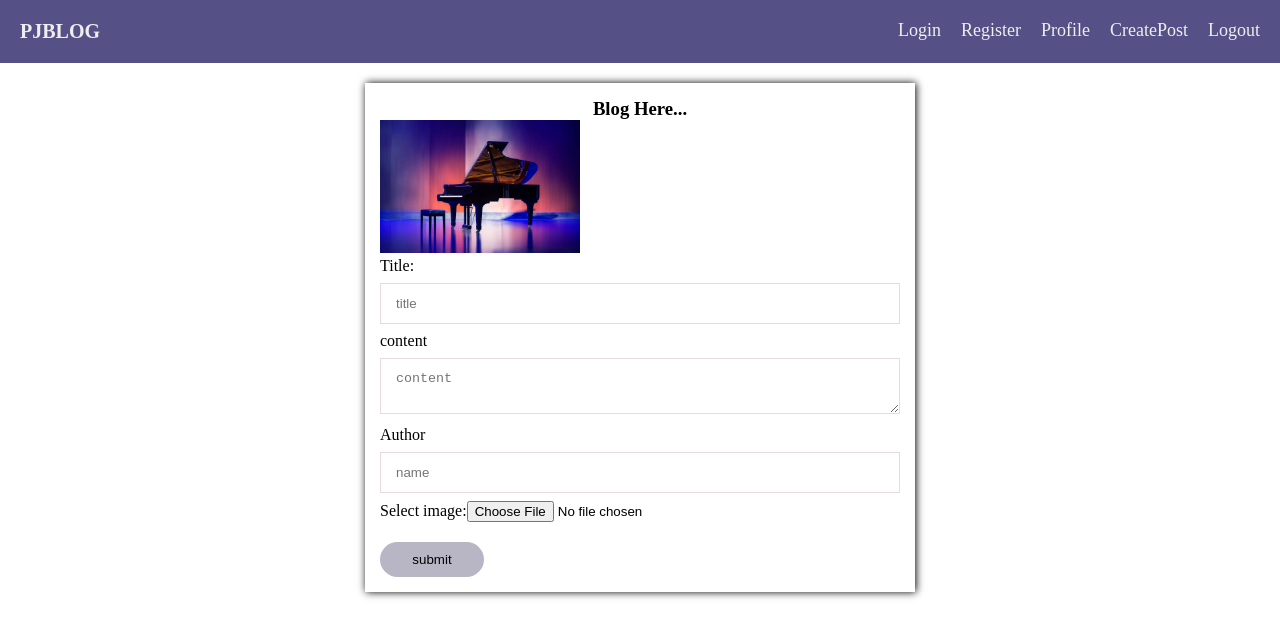
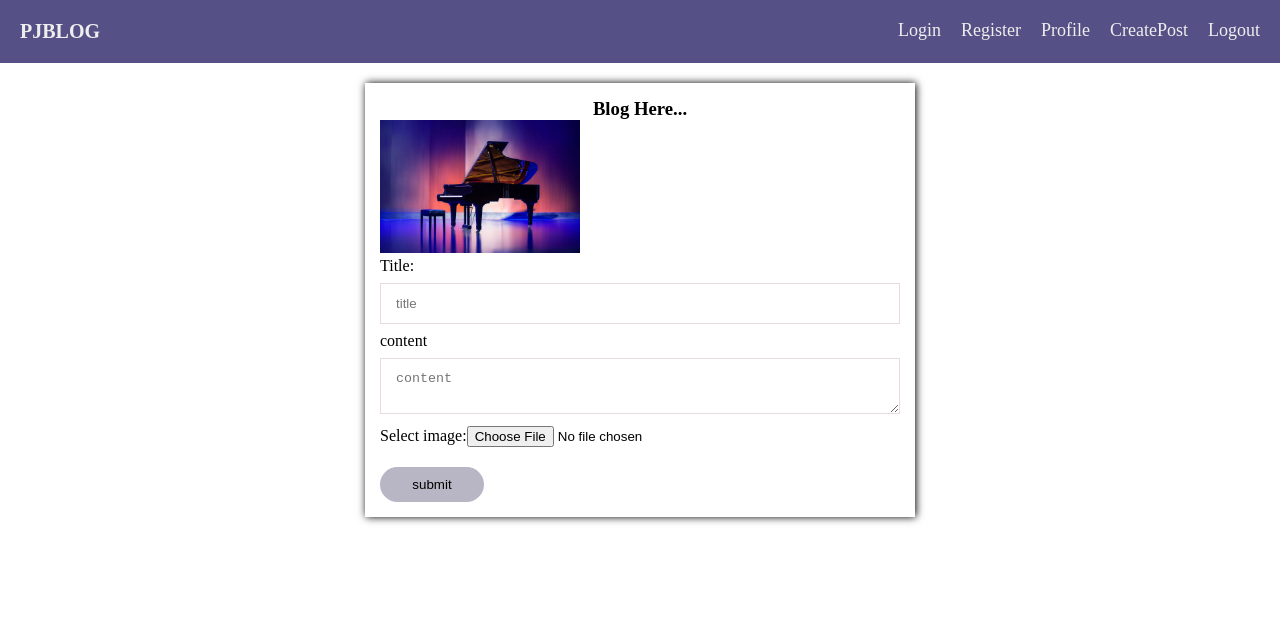
Before and after one commit to pjmiles/blog-auth, a React (Create React App) app: page /create in a window 1280 px wide. Shown: the top 638 px of the page. Built offline with nearby package versions, Linux system fonts and the light colour scheme.

Commit message:
fixed bearer token issue and now posting blog

```diff
--- a/src/App.css
+++ b/src/App.css
@@ -8,6 +8,7 @@
     --red: red;
     --blue:  #4169E1;
     --blue-alt: #1C3A94;
+    --shadow: rgba(149, 157, 165, 0.2) 0px 8px 24px;
 }
 
 *{
@@ -287,11 +288,12 @@ button[type=submit] {
 }
 
 .blog-content-conatiner {
-    border: 2px solid #555085;
+    /* border: 2px solid #555085; */
     border-radius: 5px;
     padding: 10px 15px;
     height: 200px;
     width: 300px;
+    box-shadow: var(--shadow);
 }
 
 .blog-loadmore {
@@ -302,3 +304,8 @@ button[type=submit] {
     font-size: 18px;
     color: var(--secondary);
 }
+
+.author-container {
+    text-align: right;
+
+}
--- a/src/api/axios.js
+++ b/src/api/axios.js
@@ -13,8 +13,7 @@ const axiosInstance = axios.create({
     baseURL: baseURL,
     headers: {
         Authorization: localStorage.getItem('access')
-        // ? 'Bearer ' + localStorage.getItem('access_token')
-        // : null,
+
     }
 })
 
--- a/src/components/Blogs.js
+++ b/src/components/Blogs.js
@@ -2,22 +2,19 @@ import { useEffect, useState } from "react";
 import axiosInstance from "../api/axios";
 
 const Blogs = () => {
-
   const [posts, setPosts] = useState([]);
   const [visible, setVisible] = useState(3);
 
   const loadMore = () => {
-
     setVisible((moreItem) => moreItem + 3);
   };
-
 
   useEffect(() => {
     const getBlog = async () => {
       try {
         const results = await axiosInstance.get(`?&offset=${visible}`);
         setPosts(results.data.results);
-        console.log(results)
+        console.log(results);
       } catch {
         console.log("Error getting blogs");
       }
@@ -32,10 +29,14 @@ const Blogs = () => {
         {posts.map((post) => {
           return (
             <div className="blog-container" key={post?.id}>
-              <p className="blog-title">Title: {post.title}</p>
-
               <div className="blog-content-conatiner">
-                <p className="blog-content">Content: {post.content}</p>
+                <p className="blog-title">Title: {post.title}</p>
+                <p className="blog-content">
+                  Content <br /> {post.content}
+                </p>
+                <div className="author-container">
+                  <div className="blog-author">{post.author}</div>
+                </div>
               </div>
             </div>
           );
--- a/src/components/Post.js
+++ b/src/components/Post.js
@@ -5,11 +5,9 @@ import { useNavigate } from "react-router-dom";
 // import axios from "axios";
 
 const Post = () => {
-  const [blog, setBlog] = useState({ title: "", content: "", author: "" });
-  const [postErr, setPostErr] = useState("")
+  const [blog, setBlog] = useState({ title: "", content: "" });
+  const [postErr, setPostErr] = useState("");
   // const [isAuth, setIsAuth] = useState("") //state to check if user have access to post
-
-
 
   const handleBlogDetails = (e) => {
     e.preventDefault();
@@ -17,24 +15,25 @@ const Post = () => {
     // setIsAuth("You are not allowed to post until you are logged in")
   };
 
+
+
   let navigate = useNavigate();
+
   const handleSubmit = async (e) => {
     e.preventDefault();
+    const token = JSON.parse(localStorage.getItem("user-data")); // to get the token saved in the local storage
     try {
-      const result = await axiosInstance.get(blog, {
-        method: "GET",
+      const result = await axiosInstance.post("/", blog, {
         headers: {
-          "Content-Type": "application/json",
-          Authorization: `Bearer  `
-      }
-    });
-      localStorage.getItem("user-data") // to get the token saved in the local storage
-      console.log(result)
+          Authorization : `Bearer ${token.access}`,
+        },
+      });
+      console.log(result);
       setBlog();
       navigate("/blogs");
-    } catch (e) {
-      console.log(e);
-      setPostErr("There was a problem sending post")
+    } catch (err) {
+      console.log(err);
+      setPostErr(err.message);
     }
   };
 
@@ -72,19 +71,6 @@ const Post = () => {
             ></textarea>
           </div>
           <div className="form-control">
-            <label htmlFor="author">Author</label>
-            <input
-              className="post-author"
-              type="text"
-              id="author"
-              name="author"
-              value={blog.author}
-              placeholder="name"
-              onChange={handleBlogDetails}
-              required
-            ></input>
-          </div>
-          <div className="form-control">
             <label htmlFor="image"> Select image:</label>
             <input type="file" accept="image/*" className="post-file"></input>
           </div>
--- a/src/components/Register.js
+++ b/src/components/Register.js
@@ -16,6 +16,26 @@ const Register = () => {
 
   const [errMsg, setErrMsg] = useState("");
   const [registered, setRegistered] = useState(false);
+
+
+  const handleChange = (e) => {
+    setUser((prev) => ({
+      ...prev,
+      [e.target.name]: e.target.value.trim(),
+    }));
+  };
+
+  const postRequest = async () => {
+    try {
+     await axiosInstance.post("register", user)
+     setRegistered(true)
+
+    } catch (error) {
+        setRegistered(false)
+        setErrMsg("This User already exist")
+      console.log(error);
+    }
+  };
 
   const handleSubmit = async (e) => {
     e.preventDefault();
@@ -39,25 +59,6 @@ const Register = () => {
       setRegistered(false);
     } else {
       postRequest()
-    }
-  };
-
-  const handleChange = (e) => {
-    setUser((prev) => ({
-      ...prev,
-      [e.target.name]: e.target.value.trim(),
-    }));
-  };
-
-  const postRequest = async () => {
-    try {
-     await axiosInstance.post("register", user)
-     setRegistered(true)
-
-    } catch (error) {
-        setRegistered(false)
-        setErrMsg("This User already exist")
-      console.log(error);
     }
   };
 
```
